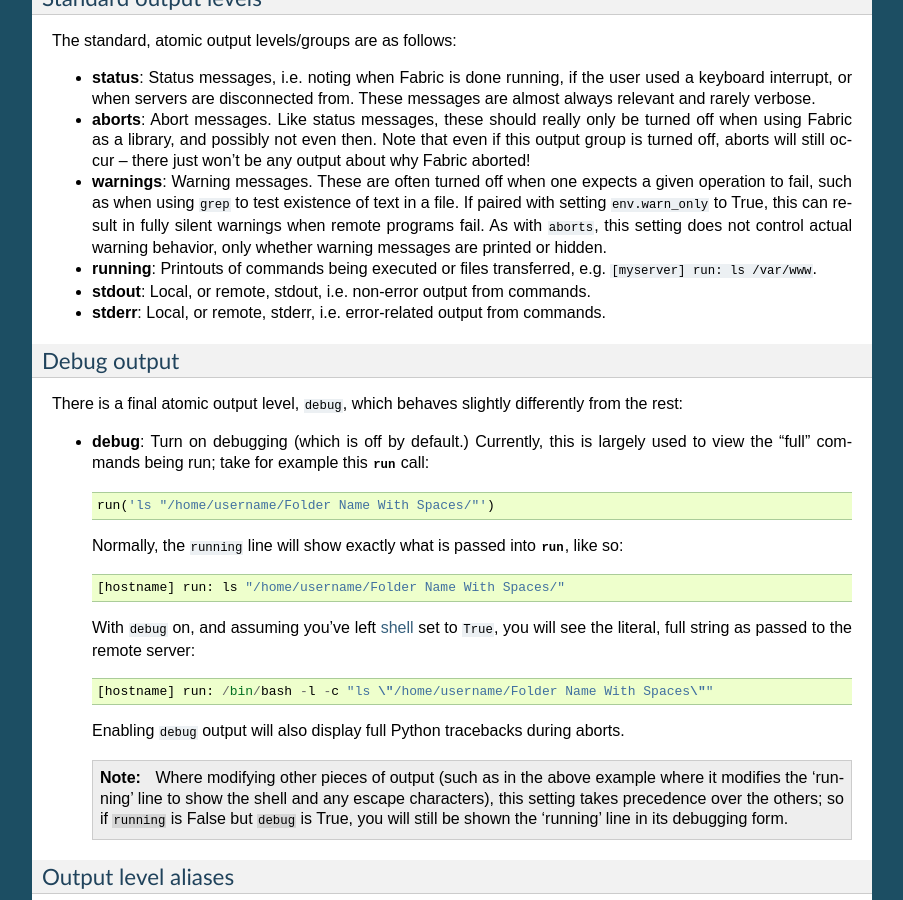
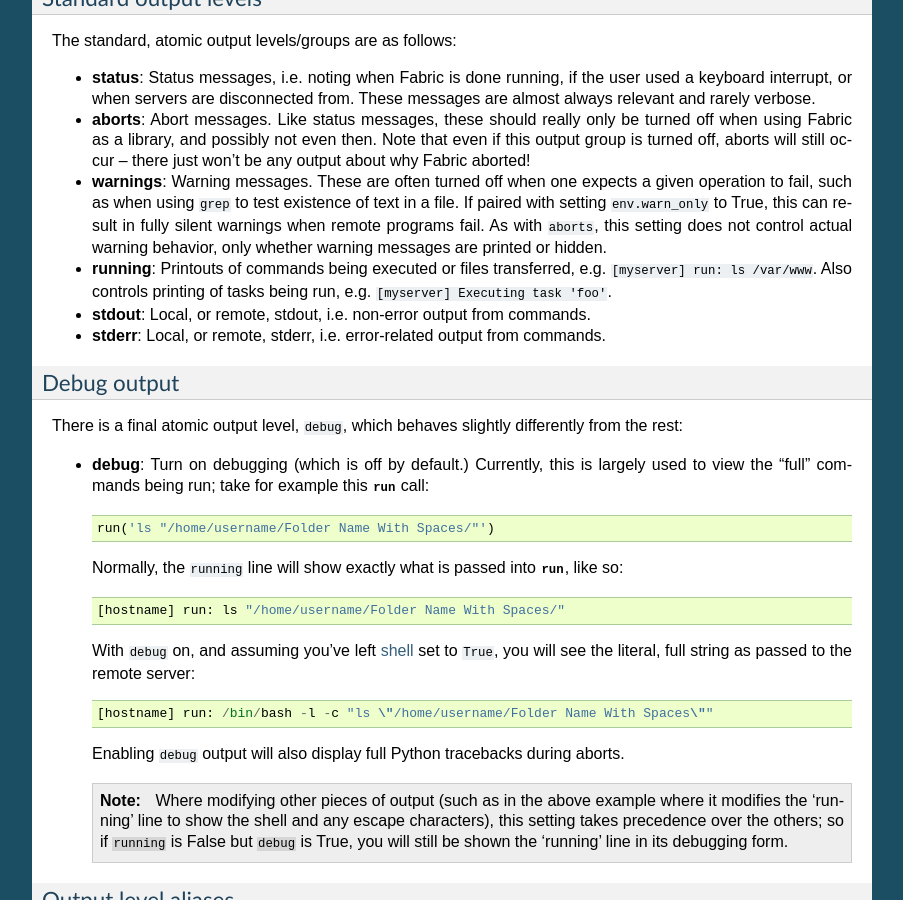
Before and after one commit to fabric/fabric, a Sphinx documentation site: the page built from docs/usage/output_controls.rst, in a window 1280 px wide and 900 px high, scrolled down 463 px. Shown: the whole window, without its empty margins (198-1101 px from the left). Built offline with Sphinx 7.4.7, drawn with Linux system fonts in a browser that asks for light colours.

Commit message:
Re #94, add changelog/docs for commit:5750459

```diff
--- a/docs/changes/1.0.rst
+++ b/docs/changes/1.0.rst
@@ -46,3 +46,5 @@
   their arguments juggled for consistency's sake so they line up with the other
   :doc:`contrib.files <../api/contrib/files>` functions.
 * Various and sundry minor bugfixes and code tweaks.
+* Added output lines informing the user of which tasks are being executed (e.g.
+  ``[myserver] Executing task 'foo'``.)
--- a/docs/usage/output_controls.rst
+++ b/docs/usage/output_controls.rst
@@ -43,7 +43,8 @@
   whether warning messages are printed or hidden.
 
 * **running**: Printouts of commands being executed or files transferred, e.g.
-  ``[myserver] run: ls /var/www``.
+  ``[myserver] run: ls /var/www``. Also controls printing of tasks being run,
+  e.g. ``[myserver] Executing task 'foo'``.
 
 * **stdout**: Local, or remote, stdout, i.e. non-error output from commands.
 
```
